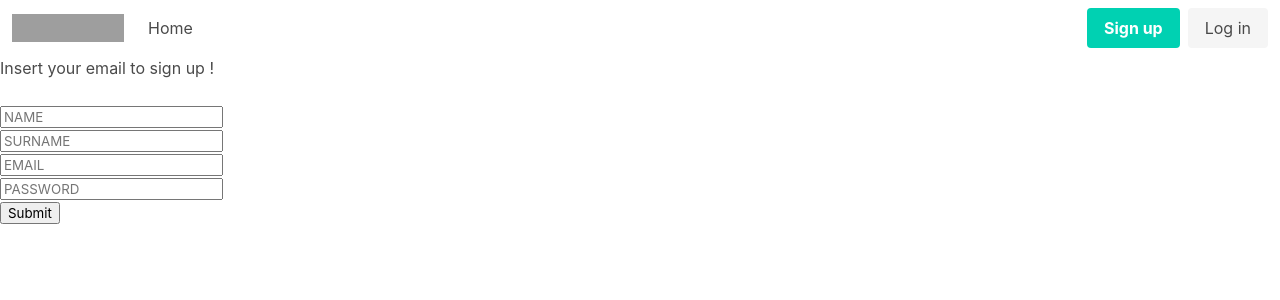
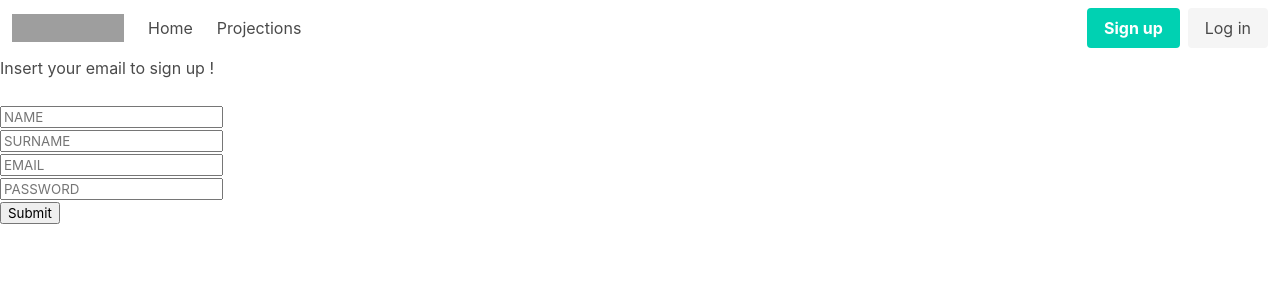
Before and after one commit to owsky/Cinema, a Flask app: page /signup in a window 1280 px wide. Shown: the top 300 px of the page. Run offline with Flask 2, Linux system fonts and the light colour scheme; grey boxes are pictures that could not be loaded.

Commit message:
Added projections file

```diff
--- a/templates/base.html
+++ b/templates/base.html
@@ -9,7 +9,7 @@
 <body>
 <nav class="navbar" role="navigation" aria-label="main navigation">
     <div class="navbar-brand">
-        <a class="navbar-item" href="https://bulma.io">
+        <a class="navbar-item" href="{{ url_for('home') }}">
             <img src="https://bulma.io/images/bulma-logo.png" width="112" height="28">
         </a>
         <a role="button" class="navbar-burger burger" aria-label="menu" aria-expanded="false" data-target="navbarBasicExample">
@@ -23,6 +23,10 @@
         <div class="navbar-start">
             <a href="{{ url_for('home') }}" class="navbar-item">
                 Home
+            </a>
+
+            <a href="{{ url_for('projections') }}" class="navbar-item">
+                Projections
             </a>
             <!--
             Menu dropdown
--- /dev/null
+++ b/templates/projections.html
@@ -0,0 +1,4 @@
+{% extends "base.html" %}
+{% block body %}
+    WIP
+{% endblock %}
```
